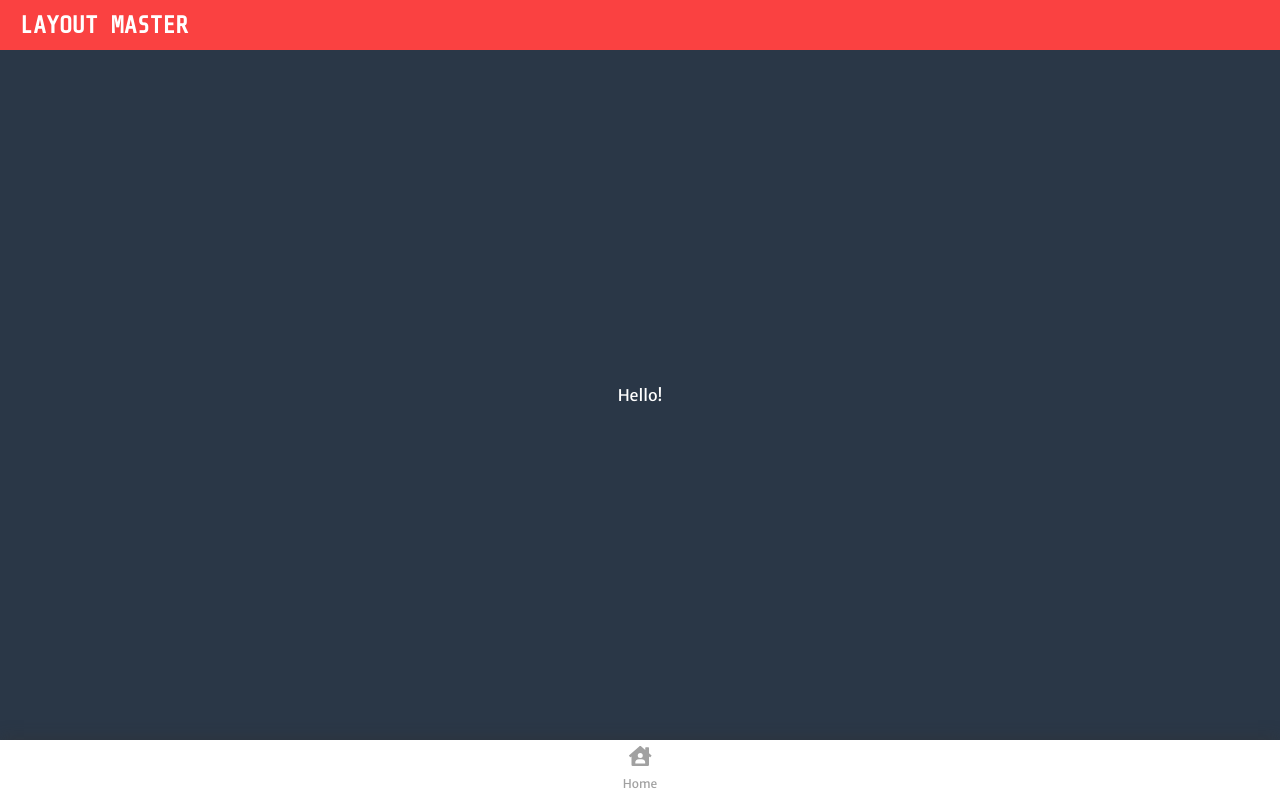
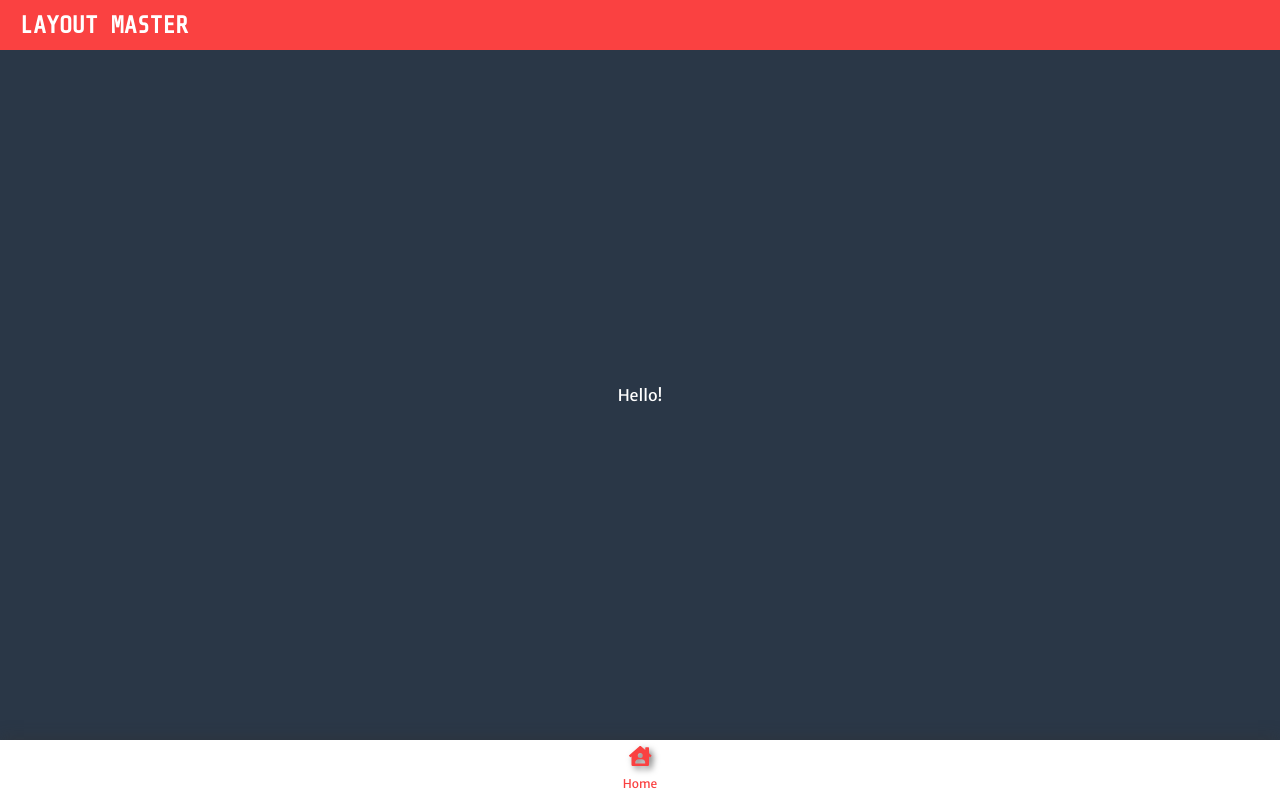
Before and after one commit to MyTurnyet/layout-master-ui, a React (Create React App) app: page / in a window 1280 px wide. Built offline with nearby package versions, Linux system fonts and the light colour scheme.

Commit message:
Adding dropshadow to active button

```diff
--- a/src/components/NavBar.scss
+++ b/src/components/NavBar.scss
@@ -13,7 +13,6 @@
 
   font-family: $core-font;
   font-size: 22px;
-  color: $on-primary-light;
 
   box-shadow: 0px -2px 15px rgba(50, 50, 50, 0.45);
 
@@ -22,6 +21,7 @@
     text-decoration: none;
   }
 
+
   .active {
     color: $highlight;
   }
--- a/src/components/NavBar.tsx
+++ b/src/components/NavBar.tsx
@@ -12,6 +12,7 @@ class NavBar extends Component<NavBarProps> {
             (buttonProp, index) =>
                 (<NavButton key={index}
                             {...buttonProp}
+                    isActive={true}
                 />)
         );
         return <div className="NavBar">
--- a/src/components/NavButton.scss
+++ b/src/components/NavButton.scss
@@ -1,9 +1,13 @@
+@import "../theme/theme";
+
 .NavButton {
   display: flex;
   flex-direction: column;
   justify-content: space-around;
   align-items: center;
 
+  background: $primary;
+  color: $on-primary-light;
   height: 100%;
 
   cursor: pointer;
@@ -13,10 +17,16 @@
     flex-direction: column;
     align-items: center;
     font-size: 20px;
+
   }
 
   .Label {
     font-size: 12px;
     text-transform: capitalize;
   }
+
+  .active svg{
+    filter: drop-shadow(3px 3px 3px rgba(0, 0, 0, .5));
+  }
+
 }
--- a/src/components/NavButton.tsx
+++ b/src/components/NavButton.tsx
@@ -6,13 +6,17 @@ import {FontAwesomeIcon} from "@fortawesome/react-fontawesome";
 import "./NavButton.scss";
 import {findIconDefinition} from "@fortawesome/fontawesome-svg-core";
 
+export interface ActiveComponent {
+    isActive: boolean;
+}
+
 export type NavButtonProps = {
     path: string;
     icon: string;
     label: string;
 }
 
-class NavButton extends Component<NavButtonProps> {
+class NavButton extends Component<NavButtonProps & ActiveComponent> {
 
     render(): ReactElement {
         // eslint-disable-next-line @typescript-eslint/ban-ts-comment
@@ -20,9 +24,9 @@ class NavButton extends Component<NavButtonProps> {
         const iconLookup: IconLookup = {prefix: "fas", iconName: this.props.icon};
         const iconDefinition = findIconDefinition(iconLookup);
         return (
-            < div className="NavButton">
+            < div className={`NavButton ${this.props.isActive ? 'active' : ''}`}>
                 <Link to={this.props.path}>
-                    <div className="Icon">
+                    <div className={`Icon ${this.props.isActive ? 'active' : ''}`}>
                         <FontAwesomeIcon icon={iconDefinition}/>
                     </div>
                     <span className="Label">{this.props.label}</span>
```
